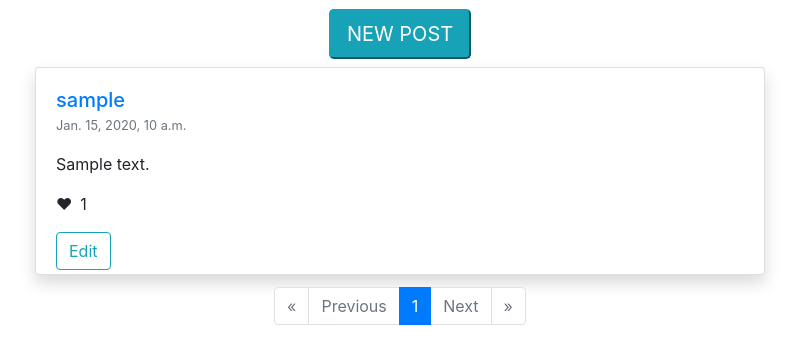
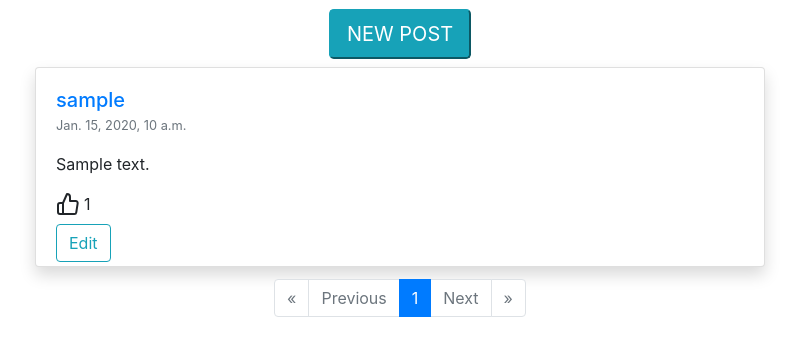
Before and after one commit to alexboneham/project-network, a Django app: page / in a window 1280 px wide. Shown: the part 141-505 px from the top of the page, without its empty margins (240-1039 px from the left). Run offline with Django 3.2, Linux system fonts and the light colour scheme; a user stored in the database is signed in; tables that the repository leaves empty hold one stand-in row (values such as "Sample post"); some libraries are stand-ins or nearby versions.

Commit message:
add like function. Almost complete

```diff
--- a/network/static/network/posts.js
+++ b/network/static/network/posts.js
@@ -1,5 +1,6 @@
 document.addEventListener('DOMContentLoaded', function() {
 
+    // Edit post
     editButtons = document.querySelectorAll('#edit-btn');
 
     editButtons.forEach(button => {
@@ -42,4 +43,34 @@ document.addEventListener('DOMContentLoaded', function() {
 
         })
     })
+
+    // Like post
+    likeBtns = document.querySelectorAll('#likeBtn');
+
+    likeBtns.forEach(button => {
+        button.addEventListener('click', () => {
+
+            // Change icon color
+            color = button.style.color;
+            dataColor = button.dataset.color;
+            color === dataColor ? color = 'black' : color = dataColor;
+            button.style.color = color;
+
+            // Make update to database like count
+            id = button.dataset.id;
+            fetch(`/posts/${id}/like`, {
+                method: 'PUT'
+            })
+            .then(response => response.json())
+            .then(result => {
+
+                // Update like count
+                button.parentElement.querySelector('#likeCount').innerHTML = result["count"];
+
+            })
+
+        })
+    })
+
+
 })
--- a/network/static/network/styles.css
+++ b/network/static/network/styles.css
@@ -1,3 +1,7 @@
 #profile-img {
     border-radius: 30px;
 }
+
+svg {
+    vertical-align: top;
+}
--- a/network/templates/network/partials/posts.html
+++ b/network/templates/network/partials/posts.html
@@ -15,10 +15,12 @@
                         <input type="submit" value="Save" class="btn btn-primary form-control">
                 </form>
 
-                <p class="cart-text"><span class="mr-2">&#10084;</span>{{ post.likers.count }}</p>
+                <div class="mb-2">
+                    <i id="likeBtn" data-feather="thumbs-up" data-color="blue" data-id="{{ post.id }}"></i><span class="ml-1" id="likeCount">{{ post.likers.count }}</span>
+                </div>
 
                 {% if user.is_authenticated and user == post.author %}
-                <button type="button" class="btn btn-outline-info" id="edit-btn">Edit</button>
+                <button type="button" class="btn btn-outline-info card-link" id="edit-btn">Edit</button>
                 {% endif %}
 
             </div>
@@ -28,4 +30,9 @@
 
 {% endfor %}
 
+{% block script %}
+<script src="https://unpkg.com/feather-icons"></script>
+{% endblock script %}
+
+<script>feather.replace()</script>
 <script src="{% static 'network/posts.js' %}"></script>
--- a/network/urls.py
+++ b/network/urls.py
@@ -12,5 +12,6 @@ urlpatterns = [
     path("following", views.following, name="following"),
     # API routes
     path("users/<str:name>", views.profile, name="profile"),
-    path("posts/<int:id>/edit", views.editPost, name="edit")
+    path("posts/<int:id>/edit", views.edit_post, name="edit"),
+    path("posts/<int:id>/like", views.like_post, name="like")
 ]
--- a/network/views.py
+++ b/network/views.py
@@ -58,7 +58,7 @@ def new(request):
 
 @csrf_exempt
 @login_required
-def editPost(request, id):
+def edit_post(request, id):
     if request.method != "PUT":
         return JsonResponse({"error": "Request method must be PUT"})
 
@@ -72,6 +72,34 @@ def editPost(request, id):
     p.save()
 
     return JsonResponse({"success": "We hit the route"})
+
+@csrf_exempt
+@login_required
+def like_post(request, id):
+    if request.method != "PUT":
+        return JsonResponse({"error": "Request method must be PUT"})
+
+    p = Post.objects.get(pk=id)
+
+    likers = p.likers.all()
+
+    try:
+        if request.user in likers:
+            # Unlike post
+            p.likers.remove(request.user)
+            return JsonResponse({
+                "success": "User un-liked post",
+                "count": p.likers.count()
+            }, safe=False)
+        else:
+            # Like post
+            p.likers.add(request.user)
+            return JsonResponse({
+                "success": "User liked post",
+                "count": p.likers.count()
+            }, safe=False)
+    except:
+        return JsonResponse({"error": "Something went wrong"})
 
 
 @csrf_exempt
```
